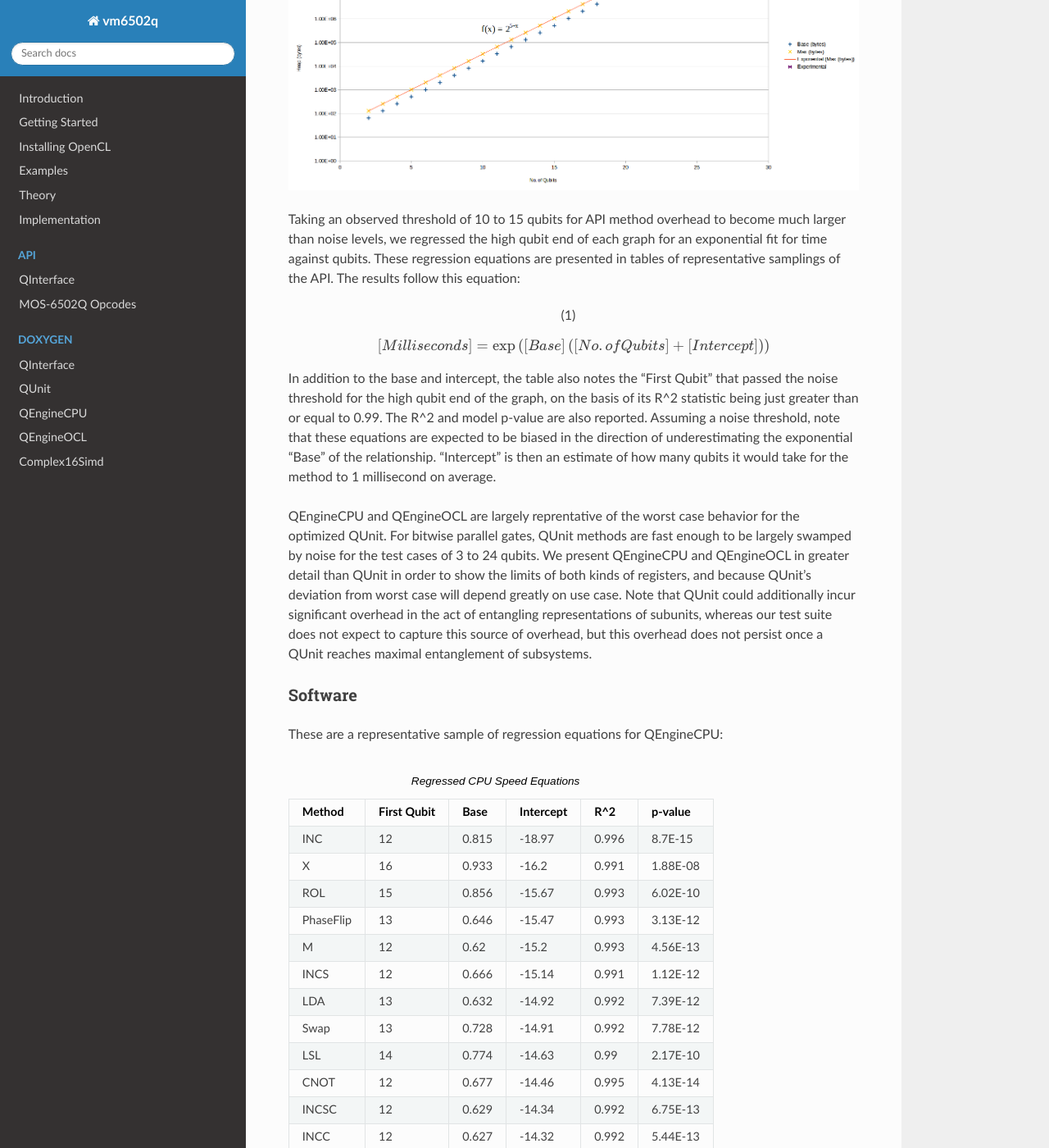
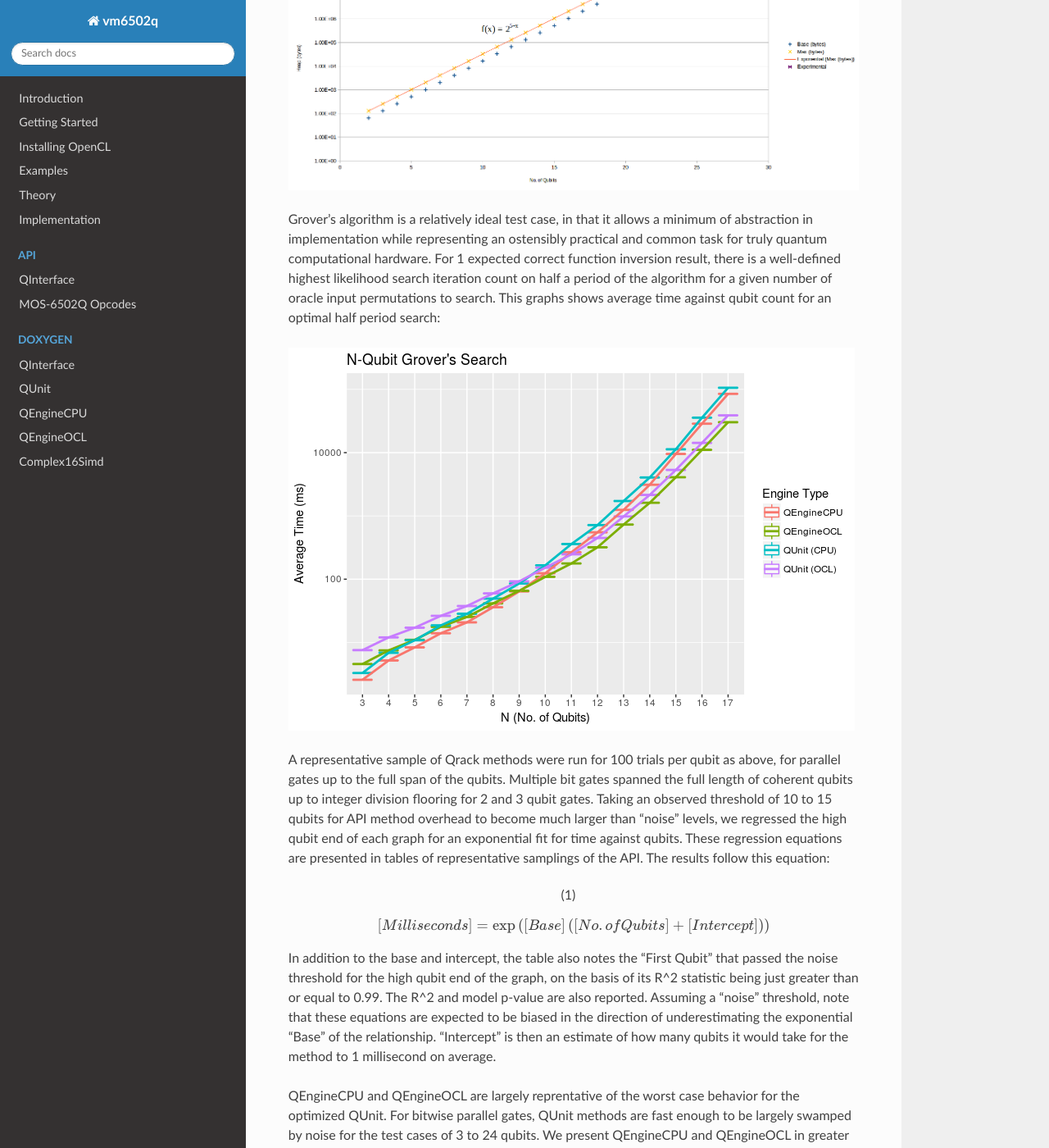
Before and after one commit to vm6502q/qrack.github.io, a Sphinx documentation site: the page built from docs/performance/index.rst, in a window 1280 px wide and 1400 px high, scrolled down 4273 px. Shown: the whole window at 82% size. Built offline with Sphinx 7.4.7 and the Read the Docs theme 2.0.0, drawn with Linux system fonts in a browser that asks for light colours.

Commit message:
Grover's search

```diff
--- a/docs/performance/index.rst
+++ b/docs/performance/index.rst
@@ -87,14 +87,18 @@ Heap sampling showed high confidence adherence to theoretical expecations. Compl
 
 .. image:: qrack_ram.png
 
-Taking an observed threshold of 10 to 15 qubits for API method overhead to become much larger than noise levels, we regressed the high qubit end of each graph for an exponential fit for time against qubits. These regression equations are presented in tables of representative samplings of the API. The results follow this equation:
+Grover's algorithm is a relatively ideal test case, in that it allows a minimum of abstraction in implementation while representing an ostensibly practical and common task for truly quantum computational hardware. For 1 expected correct function inversion result, there is a well-defined highest likelihood search iteration count on half a period of the algorithm for a given number of oracle input permutations to search. This graphs shows average time against qubit count for an optimal half period search:
+
+.. image:: grovers.png
+
+A representative sample of Qrack methods were run for 100 trials per qubit as above, for parallel gates up to the full span of the qubits. Multiple bit gates spanned the full length of coherent qubits up to integer division flooring for 2 and 3 qubit gates. Taking an observed threshold of 10 to 15 qubits for API method overhead to become much larger than "noise" levels, we regressed the high qubit end of each graph for an exponential fit for time against qubits. These regression equations are presented in tables of representative samplings of the API. The results follow this equation:
 
 .. math::
    :label: regression_eq
 
    [Milliseconds] = \exp \left( [Base] \left( [No. of Qubits] + [Intercept] \right) \right)
 
-In addition to the base and intercept, the table also notes the "First Qubit" that passed the noise threshold for the high qubit end of the graph, on the basis of its R^2 statistic being just greater than or equal to 0.99. The R^2 and model p-value are also reported. Assuming a noise threshold, note that these equations are expected to be biased in the direction of underestimating the exponential "Base" of the relationship. "Intercept" is then an estimate of how many qubits it would take for the method to 1 millisecond on average.
+In addition to the base and intercept, the table also notes the "First Qubit" that passed the noise threshold for the high qubit end of the graph, on the basis of its R^2 statistic being just greater than or equal to 0.99. The R^2 and model p-value are also reported. Assuming a "noise" threshold, note that these equations are expected to be biased in the direction of underestimating the exponential "Base" of the relationship. "Intercept" is then an estimate of how many qubits it would take for the method to 1 millisecond on average.
 
 QEngineCPU and QEngineOCL are largely reprentative of the worst case behavior for the optimized QUnit. For bitwise parallel gates, QUnit methods are fast enough to be largely swamped by noise for the test cases of 3 to 24 qubits. We present QEngineCPU and QEngineOCL in greater detail than QUnit in order to show the limits of both kinds of registers, and because QUnit's deviation from worst case will depend greatly on use case. Note that QUnit could additionally incur significant overhead in the act of entangling representations of subunits, whereas our test suite does not expect to capture this source of overhead, but this overhead does not persist once a QUnit reaches maximal entanglement of subsystems.
 
```
